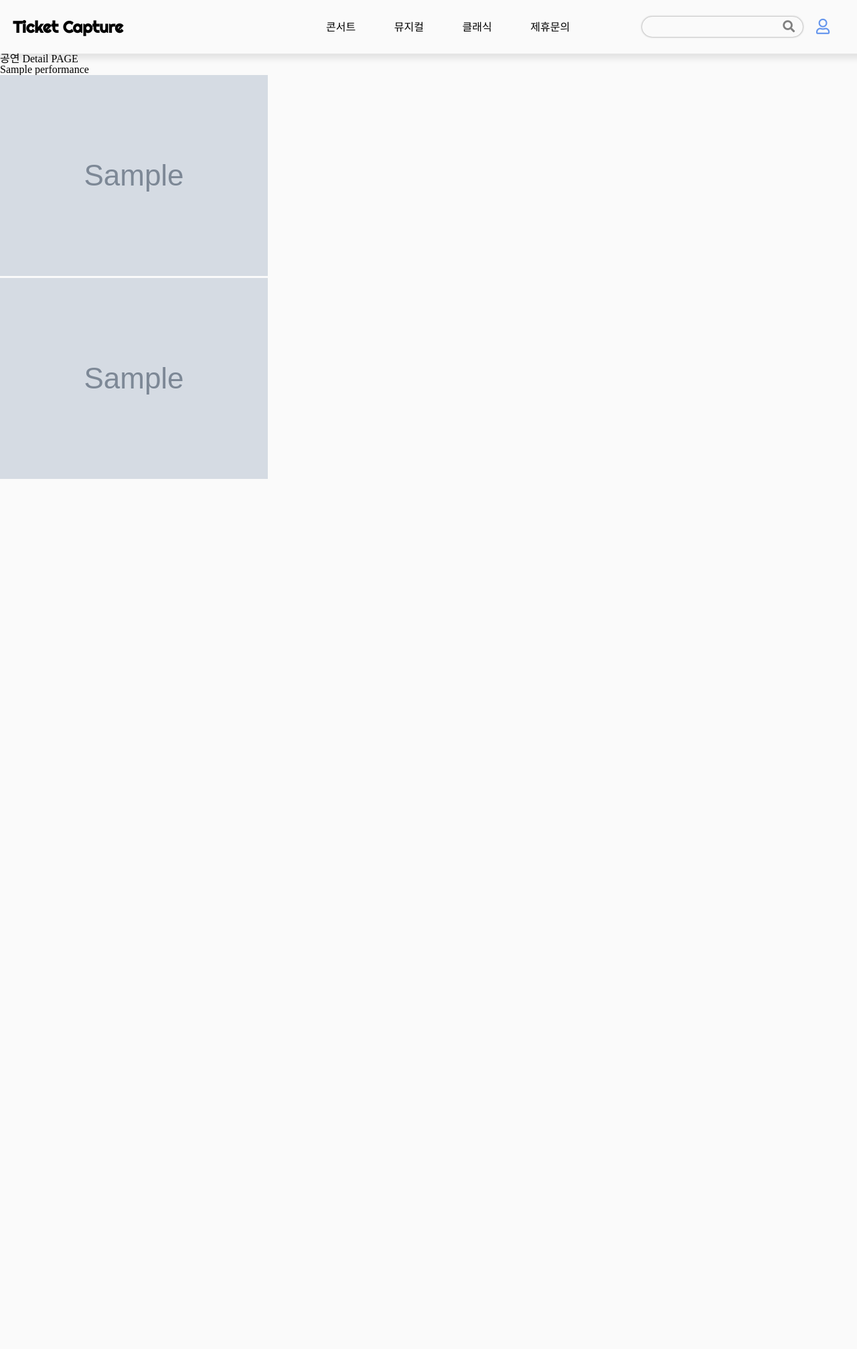
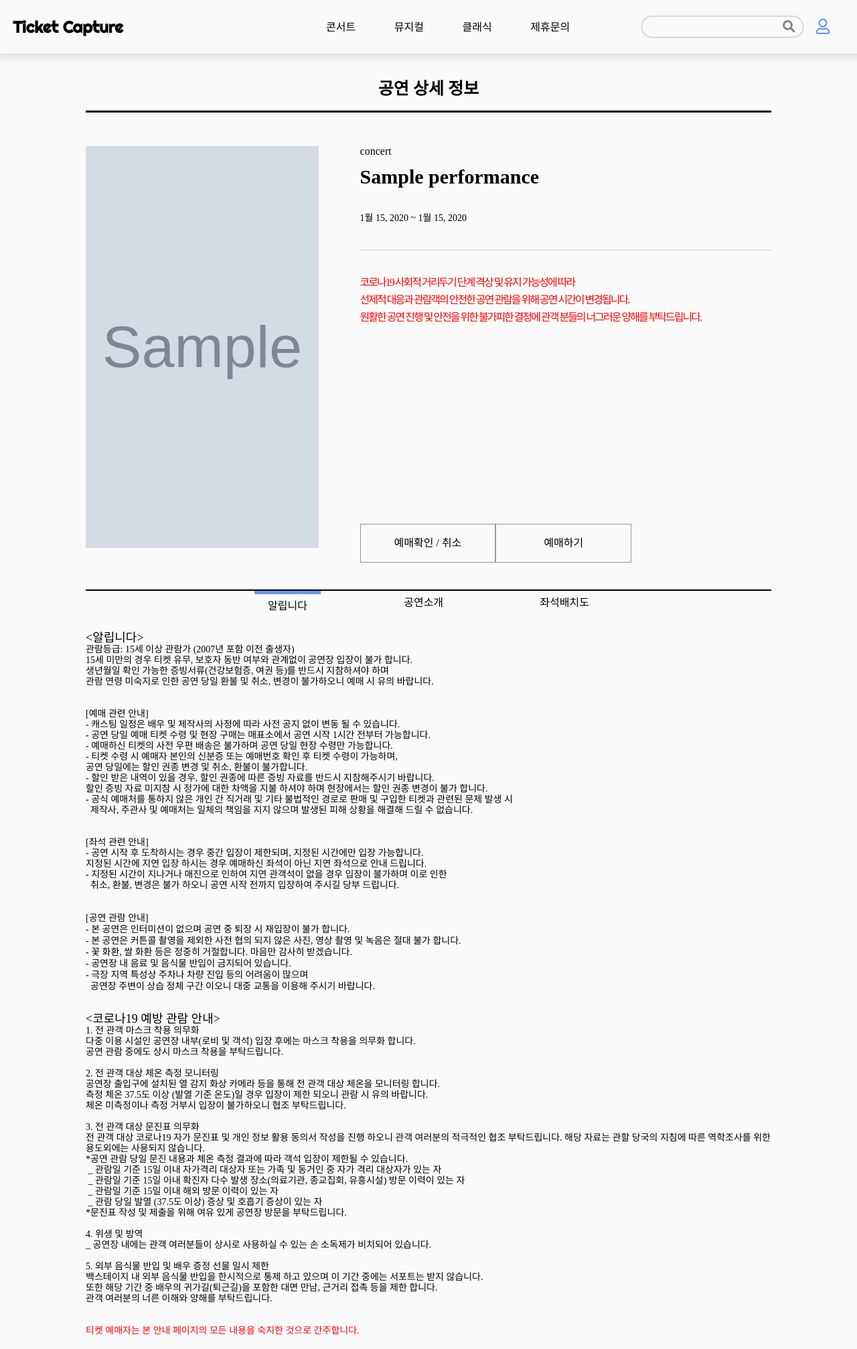
Before and after one commit to minwoo9629/ticketing_service, a Django app: page /performance/detail/1 in a window 1280 px wide. Shown: the whole page at 67% size. Before the commit the page ends 715 px from the top, so only its background shows below. Run offline with Django 3.2, Linux system fonts and the light colour scheme; tables that the repository leaves empty hold one stand-in row (values such as "Sample post"); grey boxes marked "Sample" are stand-in pictures.

Commit message:
detail.html 일부 제작

```diff
--- a/concertapp/templates/concertapp/detail.html
+++ b/concertapp/templates/concertapp/detail.html
@@ -1,11 +1,166 @@
 {% extends 'base.html' %}
 {% block content %}
-<div>
-    <section>
-        <h1>공연 Detail PAGE</h1>
-        {{ performance.title}}
-    </section>
-    <section><img src="{{ performance.poster.url}}" alt=""></section>
-    <section><img src="{{ performance.poster.url}}" alt=""></section>
-</div>
+<section id="detailSection">
+    <div class="detailTitle">공연 상세 정보</div>
+    <div class="detailContent">
+        <div class="detailImgWrap">
+            <img class="detailImg" src="{{performance.poster.url}}" alt="">
+        </div>
+        <div class="detailDescWrap">
+            <ul>
+                <li>{{performance.category}}</li>
+                <li>{{performance.title}}</li>
+                <li>{{performance.start_day}} ~ {{performance.end_day}}</li>
+            </ul>
+            <div class="covidMessage">
+                <p>코로나19 사회적 거리두기 단계 격상 및 유지 가능성에 따라</p>
+                <p>선제적 대응과 관람객의 안전한 공연 관람을 위해 공연 시간이 변경됩니다.</p>
+                <p>원활한 공연 진행 및 안전을 위한 불가피한 결정에 관객 분들의 너그러운 양해를 부탁드립니다.</p>
+            </div>
+            <div>
+                <div></div>
+                <div></div>
+            </div>
+
+            <div class="reserveWrap">
+                <div><a href="#">예매확인 / 취소</a></div>
+                <div><a href="#">예매하기</a></div>
+            </div>
+
+        </div>
+    </div>
+</section>
+<section id="noticeSection">
+    <ul>
+        <li class="active">알립니다</li>
+        <li>공연소개</li>
+        <li>좌석배치도</li>
+    </ul>
+    {% include 'concertapp/snippets/notice.html' %}
+</section>
+<section id="d3"></section>
+<section></section>
+<style>
+    #detailSection {
+        position: relative;
+        width: 80%;
+        min-width: 930px;
+        max-width: 1400px;
+        height: 100vh;
+        max-height: 1200px;
+        margin: 0 auto;
+        border-bottom: 2px solid;
+    }
+
+    #noticeSection {
+        position: relative;
+        width: 80%;
+        min-width: 930px;
+        max-width: 1400px;
+        margin: 0 auto;
+    }
+
+    .detailTitle {
+        text-align: center;
+        font-weight: 700;
+        font-size: 25px;
+        border-bottom: 3px solid;
+        padding: 40px 0 20px 0;
+    }
+
+    .detailContent {
+        height: 100vh;
+        display: flex;
+        width: 100%;
+    }
+
+    .detailImgWrap {
+        height: 100%;
+        width: 40%;
+    }
+
+    .detailImg {
+        max-width: 600px;
+        max-height: 660px;
+        display: block;
+        margin: 50px 50px 0 0;
+        width: 85%;
+        height: 75%;
+    }
+
+    .detailDescWrap {
+        width: 60%;
+        margin: 50px 0;
+    }
+
+    .detailDescWrap ul:first-child {
+        width: 100%;
+        margin-bottom: 30px;
+        padding-bottom: 25px;
+        border-bottom: 1px solid #cacaca;
+    }
+
+    .detailDescWrap ul:first-child li {
+        margin-bottom: 15px;
+    }
+
+    .detailDescWrap ul:first-child li:nth-child(2) {
+        margin-bottom: 40px;
+        font-size: 30px;
+        font-weight: 600;
+    }
+
+    .detailDescWrap ul:first-child li:nth-child(3) {
+        font-size: 14px;
+    }
+
+    .reserveWrap {
+        display: flex;
+        top: 40%;
+        position: relative;
+    }
+
+    .reserveWrap div {
+        text-align: center;
+        width: 33%;
+    }
+
+    .reserveWrap div a {
+        border: 1px rgb(151, 151, 151) solid;
+        padding: 20px 0px;
+        display: block;
+        transition: all .3s ease;
+    }
+
+    .reserveWrap div a:hover {
+        color: whitesmoke;
+        background-color: cornflowerblue;
+        border: 1px cornflowerblue solid;
+        font-weight: 600;
+    }
+
+    .covidMessage {
+        padding: 10px 0;
+    }
+
+    .covidMessage p {
+        margin-bottom: 10px;
+        color: red;
+        letter-spacing: -2px;
+    }
+
+    #noticeSection ul {
+        display: flex;
+        justify-content: space-around;
+        margin: 0 200px;
+    }
+
+    #noticeSection ul li {
+        padding: 10px 20px;
+    }
+
+    #noticeSection ul li.active {
+        border-top: 5px cornflowerblue solid;
+    }
+</style>
 {% endblock %}
--- a/concertapp/templates/concertapp/list.html
+++ b/concertapp/templates/concertapp/list.html
@@ -40,10 +40,11 @@
         {% for come in comming_soon %}
         <div class="contentCard">
           <ul>
-            <li class="contentImg"><img src="{{ come.poster.url }}"></li>
+            <li class="contentImg"><a href="{% url 'concertapp:detail' come.id %}"><img src="{{ come.poster.url }}"></a>
+            </li>
             <li class="contentTitle">{{come.title}}</li>
           </ul>
-          {% include 'snippets/circular.html' %}
+          <!-- {% include 'snippets/circular.html' %} -->
         </div>
         {% endfor %}
       </div>
--- /dev/null
+++ b/concertapp/templates/concertapp/snippets/notice.html
@@ -0,0 +1,94 @@
+<div style="display: block; padding: 20px 0 20px 0;">
+    <p><span style="font-size:18px"><strong>&lt;알립니다&gt;</strong></span><br>
+        <span style="font-size:14px">관람등급: 15세 이상 관람가 (2007년 포함 이전 출생자)<br>
+            15세 미만의 경우 티켓 유무, 보호자 동반 여부와 관계없이 공연장 입장이 불가 합니다.<br>
+            생년월일 확인 가능한 증빙서류(건강보험증, 여권 등)를 반드시 지참하셔야 하며<br>
+            관람 연령 미숙지로 인한 공연 당일 환불 및 취소, 변경이 불가하오니 예매 시 유의 바랍니다.</span>
+    </p>
+
+    <p>&nbsp;</p>
+
+    <p>&nbsp;</p>
+
+    <p><span style="font-size:14px"><strong>[예매 관련 안내]</strong><br>
+            - 캐스팅 일정은 배우 및 제작사의 사정에 따라 사전 공지 없이 변동 될 수 있습니다.<br>
+            - 공연 당일 예매 티켓 수령 및 현장 구매는 매표소에서 공연 시작 1시간 전부터 가능합니다.<br>
+            - 예매하신 티켓의 사전 우편 배송은 불가하며 공연 당일 현장 수령만 가능합니다.<br>
+            - 티켓 수령 시 예매자 본인의 신분증 또는 예매번호 확인 후 티켓 수령이 가능하며,<br>
+            공연 당일에는 할인 권종 변경 및 취소, 환불이 불가합니다.<br>
+            - 할인 받은 내역이 있을 경우, 할인 권종에 따른 증빙 자료를 반드시 지참해주시기 바랍니다.<br>
+            할인 증빙 자료 미지참 시 정가에 대한 차액을 지불 하셔야 하며 현장에서는 할인 권종 변경이 불가 합니다.<br>
+            - 공식 예매처를 통하지 않은 개인 간 직거래 및 기타 불법적인 경로로 판매 및 구입한 티켓과 관련된 문제 발생&nbsp;시 </span></p>
+
+    <p><span style="font-size:14px">&nbsp; 제작사, 주관사 및 예매처는 일체의 책임을 지지 않으며 발생된 피해 상황을 해결해 드릴 수 없습니다.</span></p>
+
+    <p>&nbsp;</p>
+
+    <p>&nbsp;</p>
+
+    <p><span style="font-size:14px"><strong>[좌석 관련 안내]</strong><br>
+            - 공연 시작 후 도착하시는 경우 중간 입장이 제한되며, 지정된 시간에만 입장 가능합니다.<br>
+            지정된 시간에 지연 입장 하시는 경우 예매하신 좌석이 아닌 지연 좌석으로 안내 드립니다.<br>
+            - 지정된 시간이 지나거나 매진으로 인하여 지연 관객석이 없을 경우 입장이 불가하며 이로 인한<br>
+            &nbsp; 취소, 환불, 변경은 불가 하오니 공연 시작 전까지 입장하여 주시길 당부 드립니다.&nbsp;</span></p>
+
+    <p>&nbsp;</p>
+
+    <p><br>
+        <span style="font-size:17px"><span style="font-size:14px"><strong>[공연 관람 안내]</strong><br>
+                - 본 공연은 인터미션이 없으며 공연 중 퇴장 시 재입장이 불가 합니다.<br>
+                - 본 공연은 커튼콜 촬영을 제외한 사전 협의 되지 않은 사진, 영상 촬영 및 녹음은 절대 불가 합니다.<br>
+                - 꽃 화환, 쌀 화환 등은 정중히 거절합니다. 마음만 감사히 받겠습니다.<br>
+                - 공연장 내 음료 및 음식물 반입이 금지되어 있습니다.<br>
+                - 극장 지역 특성상 주차나 차량 진입 등의 어려움이 많으며<br>
+                &nbsp; 공연장 주변이 상습 정체 구간 이오니 대중 교통을 이용해 주시기 바랍니다.<br>
+    </p>
+
+    <p>&nbsp;</p>
+
+    <p>&nbsp;</p>
+
+    <p><span style="font-size:18px"><strong>&lt;코로나19 예방 관람 안내&gt;</strong></span><br>
+        <span style="font-size:14px">1. 전 관객 마스크 착용 의무화<br>
+            다중 이용 시설인 공연장 내부(로비 및 객석) 입장 후에는 마스크 착용을 의무화 합니다.<br>
+            공연 관람 중에도 상시 마스크 착용을 부탁드립니다.</span>
+    </p>
+
+    <p>&nbsp;</p>
+
+    <p><span style="font-size:14px">2. 전 관객 대상 체온 측정 모니터링<br>
+            공연장 출입구에 설치된 열 감지 화상 카메라 등을 통해 전 관객 대상 체온을 모니터링 합니다.<br>
+            측정 체온 37.5도 이상 (발열 기준 온도)일 경우 입장이 제한 되오니 관람 시 유의 바랍니다.<br>
+            체온 미측정이나 측정 거부시 입장이 불가하오니 협조 부탁드립니다.</span></p>
+
+    <p>&nbsp;</p>
+
+    <p><span style="font-size:14px">3. 전 관객 대상 문진표 의무화<br>
+            전 관객 대상 코로나19 자가 문진표 및 개인 정보 활용 동의서 작성을 진행 하오니 관객 여러분의 적극적인 협조 부탁드립니다. 해당 자료는 관할 당국의 지침에 따른 역학조사를 위한 용도외에는
+            사용되지 않습니다.<br>
+            *공연 관람 당일 문진 내용과 체온 측정 결과에 따라 객석 입장이 제한될 수 있습니다.<br>
+            &nbsp;_ 관람일 기준 15일 이내 자가격리 대상자 또는 가족 및 동거인 중 자가 격리 대상자가 있는 자<br>
+            &nbsp;_ 관람일 기준 15일 이내 확진자 다수 발생 장소(의료기관, 종교집회, 유흥시설) 방문 이력이 있는 자<br>
+            &nbsp;_ 관람일 기준 15일 이내 해외 방문 이력이 있는 자<br>
+            &nbsp;_ 관람 당일 발열 (37.5도 이상) 증상 및 호흡기 증상이 있는 자<br>
+            *문진표 작성 및 제출을 위해 여유 있게 공연장 방문을 부탁드립니다.</span></p>
+
+    <p>&nbsp;</p>
+
+    <p><span style="font-size:14px">4. 위생 및 방역<br>
+            _ 공연장 내에는 관객 여러분들이 상시로 사용하실 수 있는 손 소독제가 비치되어 있습니다.<br></span></p>
+
+    <p>&nbsp;</p>
+
+    <p><span style="font-size:14px">5. 외부 음식물 반입 및 배우 증정 선물 일시 제한<br>
+            백스테이지 내 외부 음식물 반입을 한시적으로 통제 하고 있으며 이 기간 중에는 서포트는 받지 않습니다.<br>
+            또한 해당 기간 중 배우의 귀가길(퇴근길)을 포함한 대면 만남, 근거리 접촉 등을 제한 합니다.<br>
+            관객 여러분의 너른 이해와 양해를 부탁드립니다.</span></p>
+
+    <p>&nbsp;</p>
+
+    <p>&nbsp;</p>
+
+    <p><span style="color:#ff0000"><strong><span style="font-size:14px">티켓 예매자는 본 안내 페이지의 모든 내용을 숙지한 것으로
+                    간주합니다.</span></strong></span></p>
+</div>
--- a/concertapp/views.py
+++ b/concertapp/views.py
@@ -5,7 +5,7 @@ from django.utils import timezone
 
 def performance_list_view(request):
     current_date = timezone.now().strftime('%Y-%m-%d')
-    now_playing =  Performance.objects.filter(ticket_open_dt__lte=current_date).order_by('ticket_open_dt')[:5]
+    now_playing =  Performance.objects.filter(ticket_open_dt__lte=current_date).order_by('ticket_open_dt')[:6]
     comming_soon = Performance.objects.filter(ticket_open_dt__gte=current_date).order_by('ticket_open_dt')[:5]
     advertisement = Performance.objects.filter(advertisement=True)
 
```
